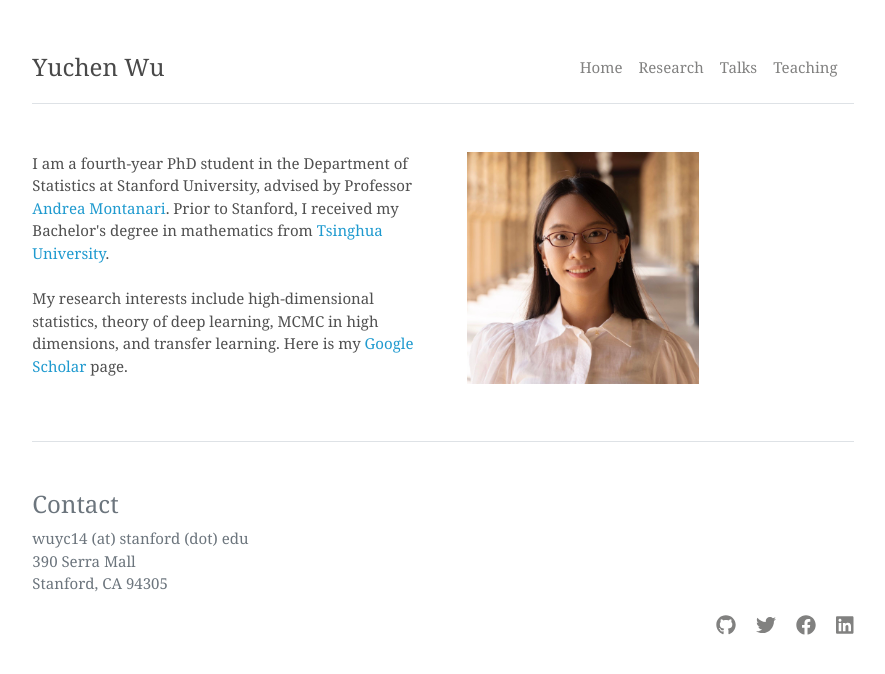
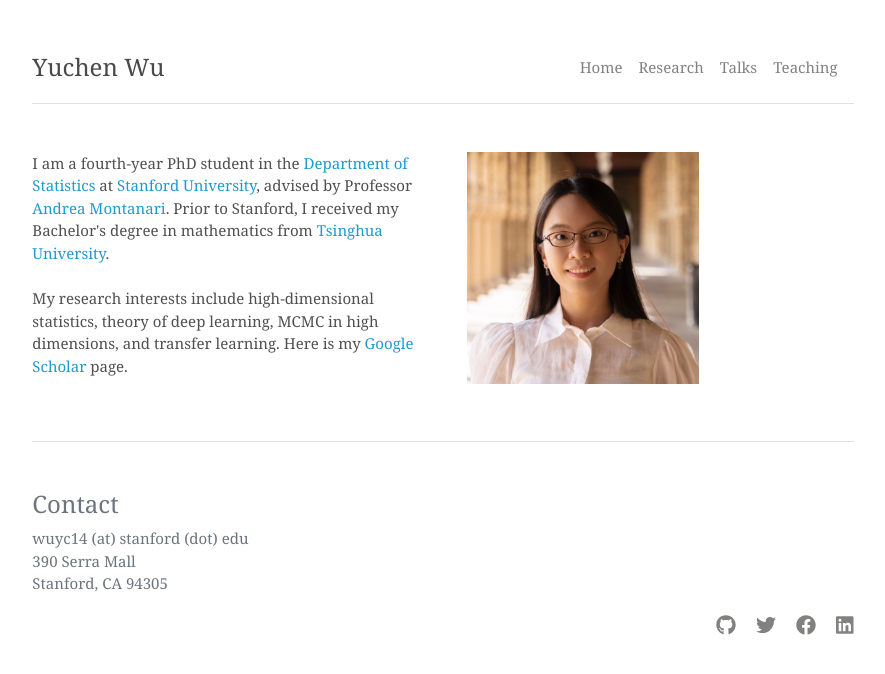
Before and after one commit to wuyc0114/wuyc0114.github.io, a Jekyll site: the page built from index.md, in a window 1280 px wide. Shown: the top 674 px of the page, without its empty margins (197-1082 px from the left). Built offline with Jekyll 4.4.1, drawn with Linux system fonts in a browser that asks for light colours; some of the changed lines change nothing that is shown.

Commit message:
add link

```diff
--- a/_layouts/home.html
+++ b/_layouts/home.html
@@ -5,7 +5,7 @@ layout: default
 <div class="row g-5 mb-5">
   <div class="col-md-6">
       <p>
-      I am a fourth-year PhD student in the Department of Statistics at Stanford University, advised by Professor <a href="https://web.stanford.edu/~montanar/">Andrea Montanari</a>. Prior to Stanford, I received my Bachelor's degree in mathematics from <a href="https://www.tsinghua.edu.cn/en/">Tsinghua University</a>.
+      I am a fourth-year PhD student in the <a href="https://statistics.stanford.edu/">Department of Statistics</a> at <a href="https://www.stanford.edu/">Stanford University</a>, advised by Professor <a href="https://web.stanford.edu/~montanar/">Andrea Montanari</a>. Prior to Stanford, I received my Bachelor's degree in mathematics from <a href="https://www.tsinghua.edu.cn/en/">Tsinghua University</a>.
 
       <br />
       <br />
```
Also changed, not shown: 2 other files.
